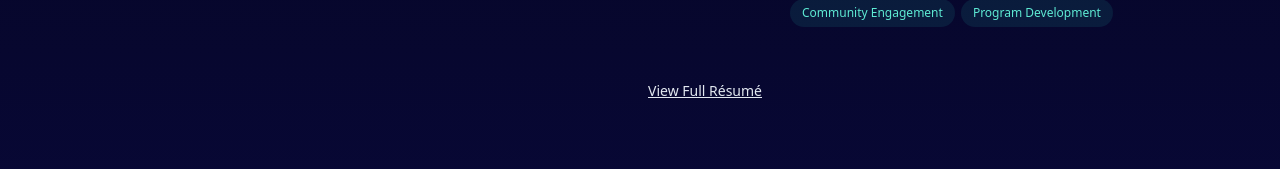
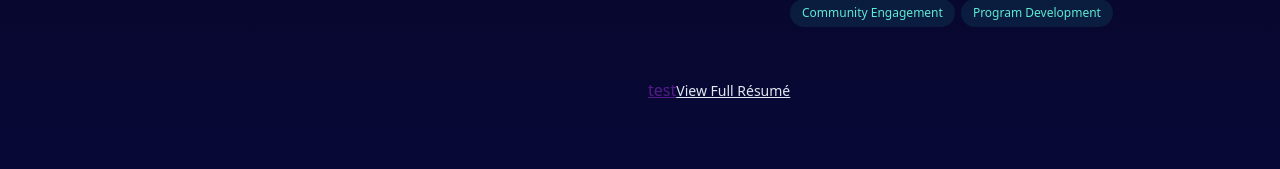
Before and after one commit to marywebby/vite-portfolio, a React (Vite) app: page / in a window 1280 px wide. Shown: the part 1052-1221 px from the top of the page. Built offline with nearby package versions, Linux system fonts and the light colour scheme.

Commit message:
fixed space inbetween sections

```diff
--- a/src/components/Body.jsx
+++ b/src/components/Body.jsx
@@ -9,7 +9,7 @@ const Body = () => {
     <div className="mx-auto min-h-screen max-w-screen-xl px-6 py-12 font-noto md:px-12 md:py-20 lg:px-24 lg:py-0">
       <div className="lg:flex lg:justify-between lg:gap-4">
         <Header />
-        <main id='content' className='pt-24 lg:w-1/2 lg:py-24'>
+        <main id='content' className='sm:pt-10 lg:pt-24 lg:w-1/2'>
           <About />
           <Experience />
           <Projects />
--- a/src/components/Experience.jsx
+++ b/src/components/Experience.jsx
@@ -68,17 +68,19 @@ const Experience = () => {
           ))}
         </ol>
         <div className='mt-12'>
-          <a
+        </div>
+      </div>
+      <a href="" className="href">test</a>
+      <a
             className='inline-flex items-baseline font-medium leading-tight hover:text-teal-300 focus-visible:text-teal-300 text-slate-200 group/link text-sm'
-            href='google.com'
+            href='./resume.pdf'
             target='_blank'
             rel='noreferrer noopener'
             aria-label='View Full Résumé (opens in a new tab)'
+            download={true}
           >
             View Full Résumé
           </a>
-        </div>
-      </div>
     </section>
   );
 };
```
Also changed, not shown: 1 other file (tests, documents, lock files or other folders).
